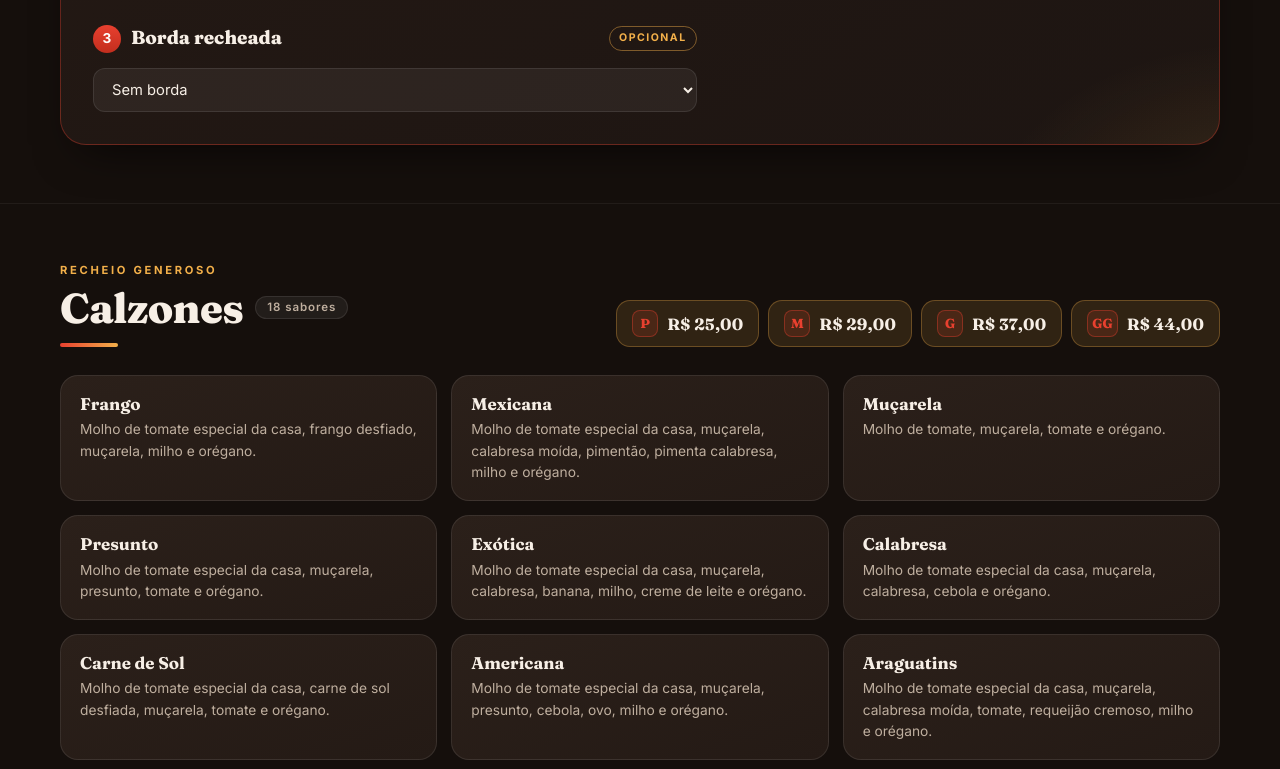
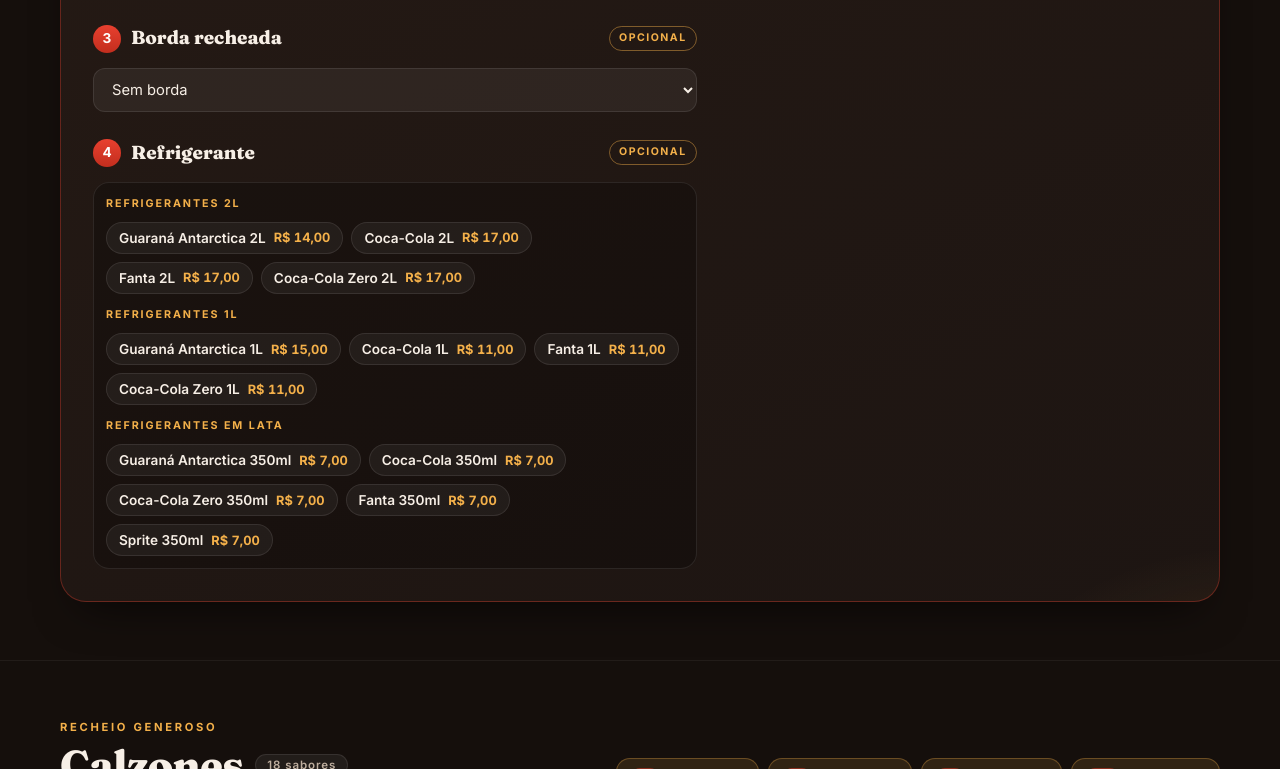
Before and after one commit to MuelTec/layons-cardapio, a plain HTML site: page index.html in a window 1280 px wide. Shown: the part 2223-2992 px from the top of the page. Drawn offline with Linux system fonts and the light colour scheme.

Commit message:
Montador: etapa de refrigerantes antes de enviar o pedido

```diff
--- a/app.js
+++ b/app.js
@@ -368,7 +368,7 @@
       '<header class="sec-head"><div class="sec-title">' +
       '<span class="sec-eyebrow">Do seu jeito</span>' +
       "<h2>Monte sua pizza</h2></div>" +
-      '<p class="montar-hint">Escolha o tamanho — até 2 sabores (3 no GG) — e a borda; ' +
+      '<p class="montar-hint">Escolha o tamanho — até 2 sabores (3 no GG) —, a borda e o refrigerante; ' +
       "o valor aparece na hora e o pedido vai pronto para o WhatsApp.</p></header>" +
       '<div class="montar-card">' +
       '<div class="m-col">' +
@@ -398,6 +398,10 @@
       /* 3) borda */
       '<div class="m-step"><h3><span class="m-num">3</span> Borda recheada <small>opcional</small></h3>' +
       '<select class="m-borda" id="mBorda" aria-label="Escolha a borda recheada"></select>' +
+      "</div>" +
+      /* 4) refrigerantes */
+      '<div class="m-step"><h3><span class="m-num">4</span> Refrigerante <small>opcional</small></h3>' +
+      '<div class="m-drinks" id="mDrinks"></div>' +
       "</div>" +
       "</div>" +
       /* resumo */
@@ -625,10 +629,24 @@
       if (items.length) groups.push({ cat: cat, items: items });
     });
 
-    const state = { size: null, sel: [], borda: "", total: 0, ready: false };
+    /* base: refrigerantes disponíveis (grupos de refri do cardápio) */
+    const drinkFlat = [];
+    const drinkGroups = [];
+    (MENU.drinks || []).forEach((g) => {
+      if (!/refri/i.test((g.id || "") + " " + (g.title || ""))) return;
+      const items = [];
+      (g.rows || []).forEach((r) => {
+        items.push({ idx: drinkFlat.length, r: r });
+        drinkFlat.push({ r: r });
+      });
+      if (items.length) drinkGroups.push({ g: g, items: items });
+    });
+
+    const state = { size: null, sel: [], borda: "", drinks: [], total: 0, ready: false };
     let warnTimer = null;
 
     const flavorsBox = $("#mFlavors", sec);
+    const drinksBox = $("#mDrinks", sec);
     const filterEl = $("#mFilter", sec);
     const selBox = $("#mSel", sec);
     const warnEl = $("#mWarn", sec);
@@ -722,6 +740,35 @@
       if (!state.sel.length) selBox.innerHTML = '<span class="m-sel-ph">Nenhum sabor escolhido ainda</span>';
     }
 
+    /* --- refrigerantes (chips, múltipla escolha) --- */
+    function drawDrinks() {
+      if (!drinkGroups.length) {
+        drinksBox.innerHTML = '<p class="m-empty">Nenhum refrigerante disponível.</p>';
+        return;
+      }
+      let html = "";
+      drinkGroups.forEach((gr) => {
+        html += '<div class="m-dgroup"><h4>' + esc(gr.g.title) + "</h4>";
+        gr.items.forEach((it) => {
+          const on = state.drinks.indexOf(it.idx) !== -1;
+          html +=
+            '<button type="button" class="m-d' +
+            (on ? " is-sel" : "") +
+            '" data-d="' +
+            it.idx +
+            '" aria-pressed="' +
+            (on ? "true" : "false") +
+            '"><span>' +
+            esc(it.r.name + (it.r.size ? " " + it.r.size : "")) +
+            "</span><b>" +
+            brl(it.r.price) +
+            '</b><span class="m-d-check">✓</span></button>';
+        });
+        html += "</div>";
+      });
+      drinksBox.innerHTML = html;
+    }
+
     /* --- opções de borda (preço por tamanho) --- */
     function drawBorda() {
       const prev = state.borda;
@@ -777,6 +824,15 @@
         total += bd.price;
       }
 
+      state.drinks.forEach((idx) => {
+        const it = drinkFlat[idx];
+        lines.push([
+          "Refrigerante",
+          it.r.name + (it.r.size ? " " + it.r.size : "") + " — " + brl(it.r.price),
+        ]);
+        total += Number(it.r.price || 0);
+      });
+
       if (state.sel.length > 1) lines.push(["Regra da mistura", "Vale o sabor mais caro"]);
 
       state.total = total;
@@ -813,6 +869,13 @@
       });
       const bd = bordaInfo();
       if (bd) L.push("• Borda: " + bd.name + " (+" + brl(bd.price) + ")");
+      state.drinks.forEach((idx) => {
+        const it = drinkFlat[idx];
+        L.push(
+          "• Refrigerante: " + it.r.name + (it.r.size ? " " + it.r.size : "") +
+            " — " + brl(it.r.price)
+        );
+      });
       L.push("💰 Total: " + brl(state.total));
       const obs = (obsEl.value || "").trim();
       if (obs) L.push("📝 " + obs);
@@ -885,6 +948,16 @@
     });
 
     filterEl.addEventListener("input", drawFlavors);
+    drinksBox.addEventListener("click", (e) => {
+      const btn = e.target.closest(".m-d");
+      if (!btn) return;
+      const i = Number(btn.dataset.d);
+      const at = state.drinks.indexOf(i);
+      if (at !== -1) state.drinks.splice(at, 1);
+      else state.drinks.push(i);
+      drawDrinks();
+      drawSummary();
+    });
     bordaEl.addEventListener("change", () => {
       state.borda = bordaEl.value;
       drawSummary();
@@ -897,6 +970,7 @@
     /* --- início --- */
     updateMaxBadge();
     drawFlavors();
+    drawDrinks();
     drawSel();
     drawBorda();
     drawSummary();
--- a/styles.css
+++ b/styles.css
@@ -1559,6 +1559,76 @@ main {
   font-size: 0.8rem;
 }
 
+/* --- refrigerantes (etapa 4) --- */
+.m-drinks {
+  margin-top: 12px;
+  display: flex;
+  flex-direction: column;
+  gap: 12px;
+  padding: 12px;
+  border-radius: 16px;
+  background: rgba(0, 0, 0, 0.24);
+  border: 1px solid var(--line);
+}
+
+.m-dgroup {
+  display: flex;
+  flex-wrap: wrap;
+  gap: 8px;
+}
+
+.m-dgroup h4 {
+  flex: 1 0 100%;
+  margin: 0 0 2px;
+  font-size: 0.67rem;
+  font-weight: 800;
+  letter-spacing: 0.18em;
+  text-transform: uppercase;
+  color: var(--gold);
+}
+
+.m-d {
+  display: inline-flex;
+  align-items: center;
+  gap: 8px;
+  padding: 7px 12px;
+  border-radius: 999px;
+  cursor: pointer;
+  background: rgba(255, 255, 255, 0.05);
+  border: 1px solid var(--line);
+  color: var(--ink);
+  font-family: var(--font-body);
+  font-size: 0.85rem;
+  font-weight: 600;
+  transition: 0.15s ease;
+}
+
+.m-d:hover {
+  border-color: rgba(243, 176, 74, 0.55);
+}
+
+.m-d b {
+  color: var(--gold);
+  font-size: 0.8rem;
+  font-weight: 800;
+  font-variant-numeric: tabular-nums;
+}
+
+.m-d-check {
+  color: var(--green);
+  font-weight: 800;
+  display: none;
+}
+
+.m-d.is-sel {
+  background: rgba(243, 176, 74, 0.16);
+  border-color: rgba(243, 176, 74, 0.55);
+}
+
+.m-d.is-sel .m-d-check {
+  display: inline;
+}
+
 .m-borda {
   width: 100%;
   padding: 11px 14px;
```
